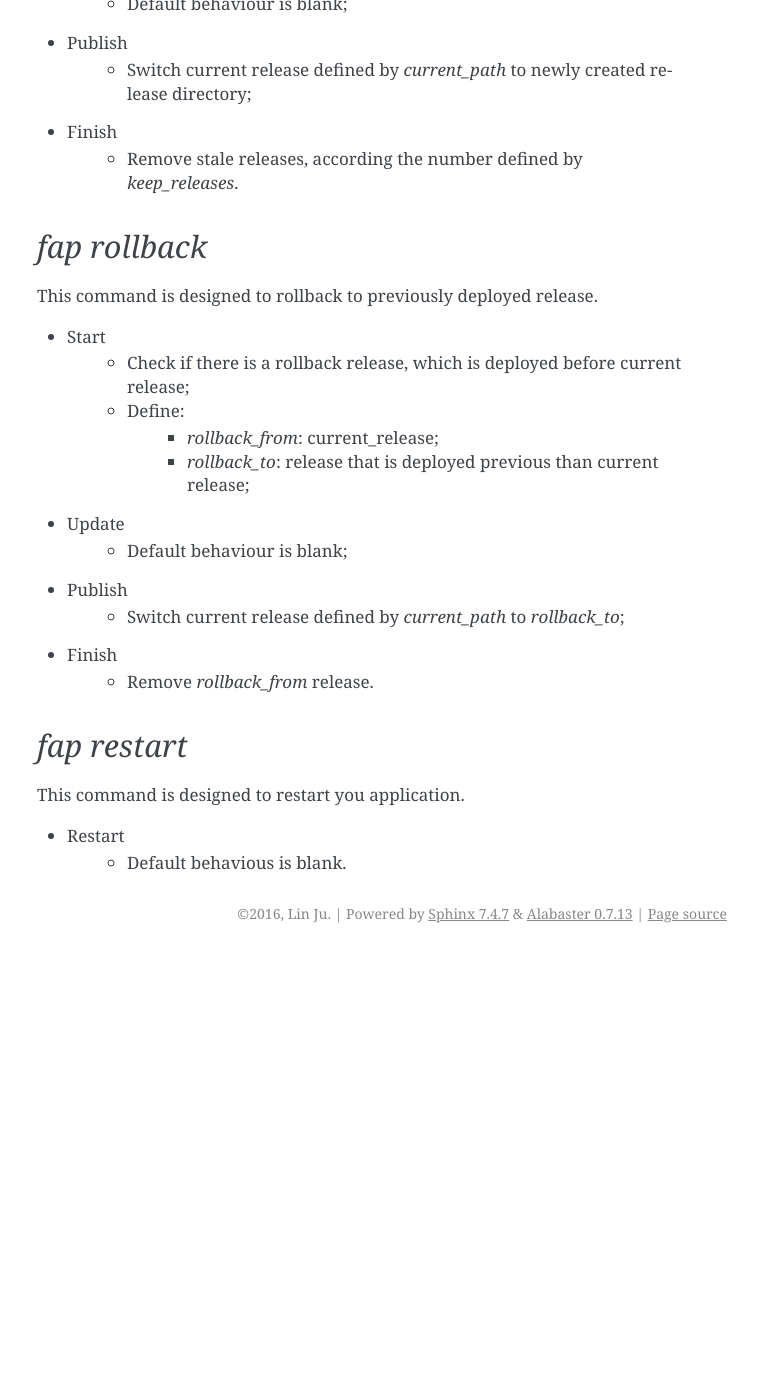
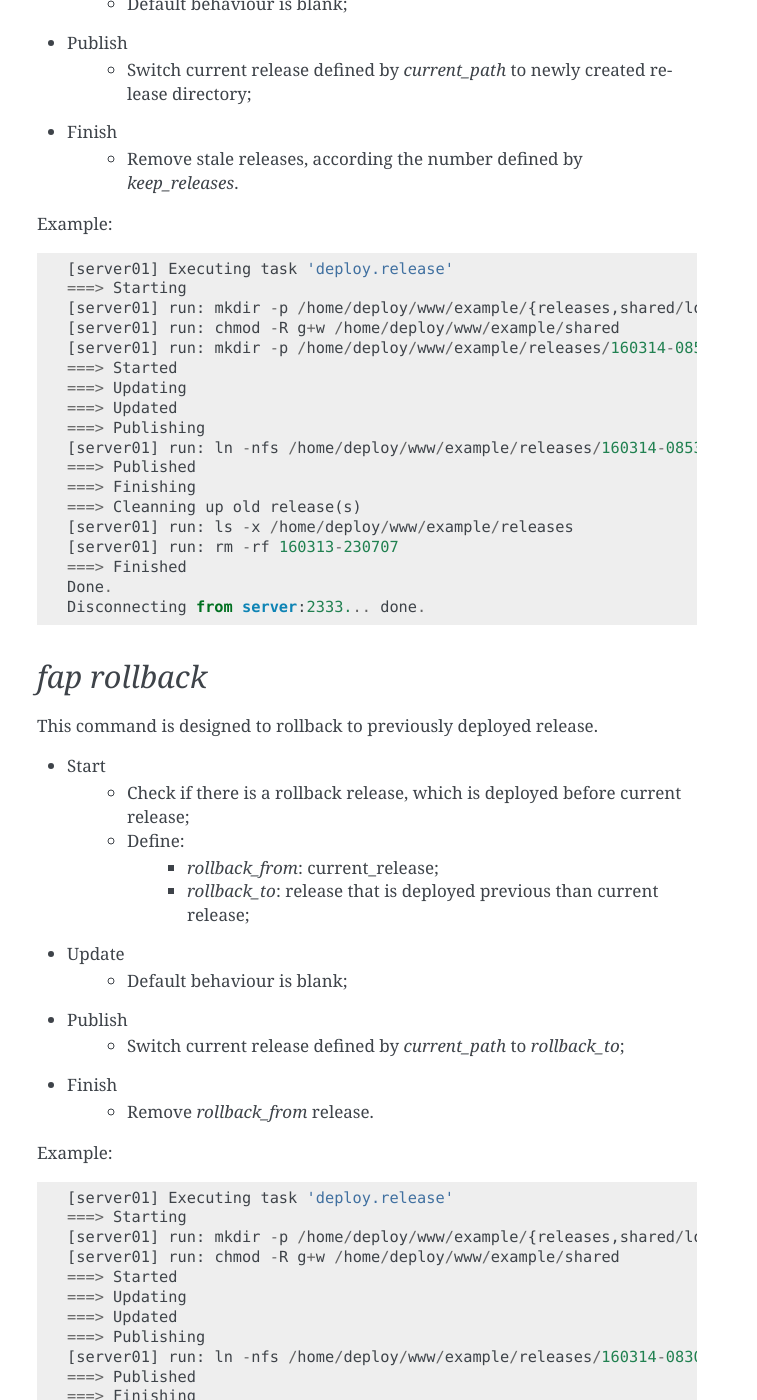
Before and after one commit to liwushuo/fapistrano, a Sphinx documentation site: the page built from docs/cli.rst, in a window 1280 px wide and 1400 px high, scrolled down 695 px. Shown: the whole window, without its empty margins (383-1140 px from the left). Built offline with Sphinx 7.4.7, drawn with Linux system fonts in a browser that asks for light colours; pages that are not in the unit, such as notebooks, are missing from menus; before the commit the page ends 1648 px from its top, so only the background shows below that; some of the changed text lies outside the part shown.

Commit message:
add example for cli.

```diff
--- a/docs/cli.rst
+++ b/docs/cli.rst
@@ -33,6 +33,27 @@ It do pretter little things:
 * Finish
     * Remove stale releases, according the number defined by `keep_releases`.
 
+Example::
+
+    [server01] Executing task 'deploy.release'
+    ===> Starting
+    [server01] run: mkdir -p /home/deploy/www/example/{releases,shared/log}
+    [server01] run: chmod -R g+w /home/deploy/www/example/shared
+    [server01] run: mkdir -p /home/deploy/www/example/releases/160314-085322
+    ===> Started
+    ===> Updating
+    ===> Updated
+    ===> Publishing
+    [server01] run: ln -nfs /home/deploy/www/example/releases/160314-085322 current
+    ===> Published
+    ===> Finishing
+    ===> Cleanning up old release(s)
+    [server01] run: ls -x /home/deploy/www/example/releases
+    [server01] run: rm -rf 160313-230707
+    ===> Finished
+    Done.
+    Disconnecting from server:2333... done.
+
 `fap rollback`
 --------------
 
@@ -50,6 +71,26 @@ This command is designed to rollback to previously deployed release.
 * Finish
     * Remove `rollback_from` release.
 
+
+Example::
+
+    [server01] Executing task 'deploy.release'
+    ===> Starting
+    [server01] run: mkdir -p /home/deploy/www/example/{releases,shared/log}
+    [server01] run: chmod -R g+w /home/deploy/www/example/shared
+    ===> Started
+    ===> Updating
+    ===> Updated
+    ===> Publishing
+    [server01] run: ln -nfs /home/deploy/www/example/releases/160314-083000 current
+    ===> Published
+    ===> Finishing
+    ===> Cleanning up old release(s)
+    [server01] run: rm -rf 160314-085322
+    ===> Finished
+    Done.
+    Disconnecting from server:2333... done.
+
 `fap restart`
 -------------
 
@@ -57,3 +98,11 @@ This command is designed to restart you application.
 
 * Restart
     * Default behavious is blank.
+
+Example::
+
+    [server01] Executing task 'deploy.release'
+    ===> Restarting
+    ===> Restarted
+    Done.
+    Disconnecting from server:2333... done.
```
